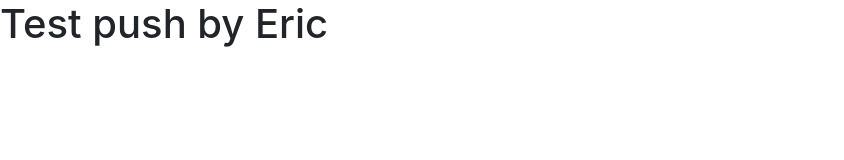
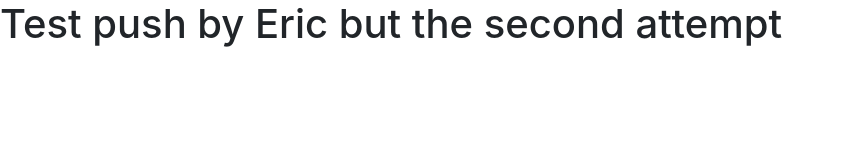
Before and after one commit to erictriestocode/project-home-game, a plain HTML site: page index.html in a window 1280 px wide. Shown: the whole page, without its empty margins (0-844 px from the left). Drawn offline with nearby package versions, Linux system fonts and the light colour scheme.

Commit message:
[Eric] Test 2 for git

```diff
--- a/index.html
+++ b/index.html
@@ -16,7 +16,7 @@
     <script src="assets/js/main.js"></script>
 </head>
 <body>
-    <h1>Test push by Eric</h1>
+    <h1>Test push by Eric but the second attempt</h1>
 
 </body>
 </html>
```
